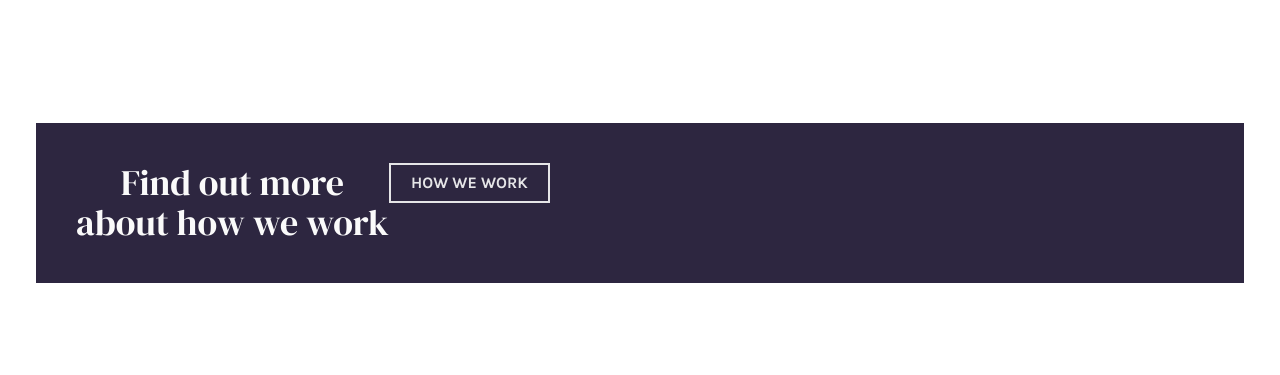
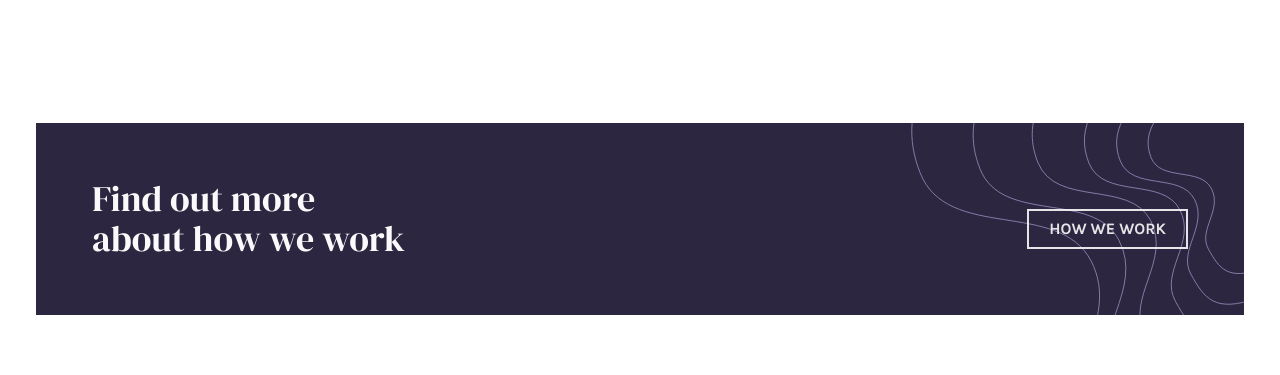
Before and after one commit to reginaguermandi/insure-landing-page, a website: page src/index.html in a window 1280 px wide. Shown: the part 1420-1795 px from the top of the page. Drawn offline with Linux system fonts and the light colour scheme.

Commit message:
style: fix how we work layout

```diff
--- a/src/index.html
+++ b/src/index.html
@@ -121,11 +121,11 @@
     </section>
     <!-- How we work -->
     <section class="max-w-[1240px] mx-auto px-4 mb-28">
-      <div class="p-10 text-center text-very-light-gray bg-dark-violet md:flex md:justify-between md:items-center">
+      <div class="relative p-14 text-center text-very-light-gray bg-dark-violet md:flex md:justify-between md:items-center">
         <img class="absolute h-64 top-0 right-0 md:hidden" src="../images/bg-pattern-how-we-work-mobile.svg" alt="line pattern">
         <img class="hidden absolute md:block md:h-48 md:top-0 right-0" src="../images/bg-pattern-how-we-work-desktop.svg" alt="line pattern">
-        <p class=" font-headings text-4xl ">Find out more<br> about how we work</p>
-        <div>
+        <p class="font-headings text-4xl md:text-left ">Find out more<br> about how we work</p>
+        <div class="pt-5">
           <button class="px-5 py-1.5 border-2 border-very-light-gray font-body font-bold uppercase text-very-light-gray hover:bg-very-light-gray hover:text-very-dark-violet opacity-90">How we work</button>
         </div>
     </div>
```
Also changed, not shown: dist/output.css.
